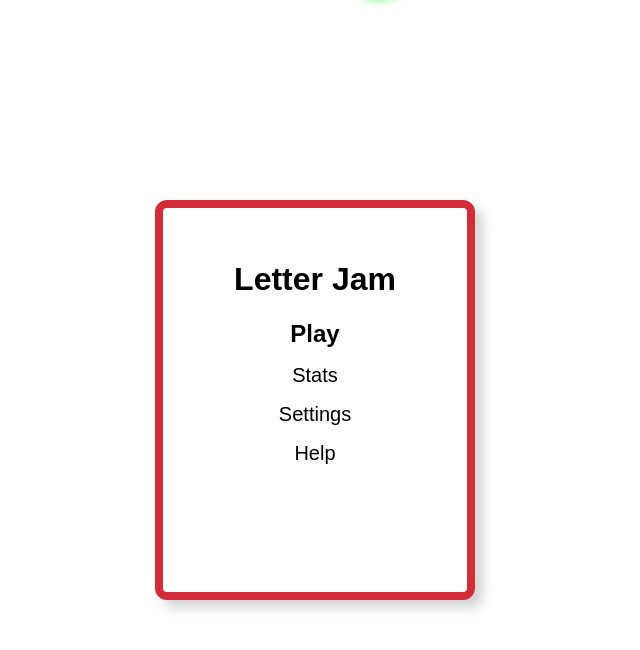
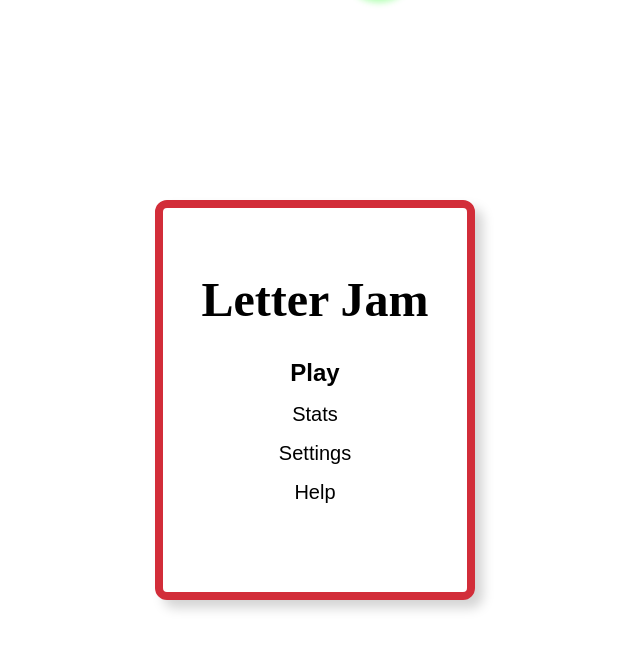
Before and after one commit to tristanjohnson849/letterjam, a React app: page / in a window 1280 px wide. Shown: the top 650 px of the page, without its empty margins (325-965 px from the left). Built offline with nearby package versions, Linux system fonts and the light colour scheme.

Commit message:
More styling

```diff
--- a/src/LandingMenu/MenuCard.tsx
+++ b/src/LandingMenu/MenuCard.tsx
@@ -27,15 +27,14 @@ const MenuCard: React.FC<{}> = () => {
         setBackCard(<BackCard flip={() => setFlipped(false)} />);
     }
     return (
+        <div className="fly-down" style={{ zIndex: 2 }}>
             <div className="pop-hover flip-container" style={{
-            zIndex: 2,
                 height: '400px',
                 width: '320px',
-            padding: 0
             }}>
                 <div className="flipper" style={{ transform: flipped ? 'rotateY(180deg)' : '' }}>
                     <div className="front" style={cardWrapperStyle}>
-                    <h1>Letter Jam</h1>
+                        <h1 style={{ fontFamily: 'Brush Script MT, cursive', fontSize: '48px'}}>Letter Jam</h1>
                         <MenuButton flip={flipToCard(NewGameCard)} style={{ fontSize: '24px', fontWeight: 'bold' }}>Play</MenuButton>
                         <MenuButton flip={flipToCard(StatsCard)}>Stats</MenuButton>
                         <MenuButton flip={flipToCard(SettingsCard)}>Settings</MenuButton>
@@ -44,6 +43,7 @@ const MenuCard: React.FC<{}> = () => {
 
                     <div className="back" style={cardWrapperStyle}>
                         {backCard}
+                    </div>
                 </div>
             </div>
         </div>
--- a/src/index.css
+++ b/src/index.css
@@ -4,6 +4,19 @@ html, body, #react-app {
     height: 100%;
     background: #fff;
     font-family: arial, verdana, sans-serif;
+}
+
+.fly-down {
+    animation: flying-down 600ms cubic-bezier(.25,.75,.2,1.2) forwards;
+}
+
+@keyframes flying-down {
+    from {
+        transform: translateY(-100vh)
+    }
+    to {
+        transform: translateY(0)
+    }
 }
 
 .pop-hover {
@@ -19,7 +32,7 @@ html, body, #react-app {
     height: 64px;
     width: 64px;
     border-radius: 50%;
-    transition: all 0.3s cubic-bezier(.25,.75,.5,1.6);
+    transition: all 300ms cubic-bezier(.25,.75,.5,1.6);
 }
 
 .drop:hover {
```
Lines whose indentation alone changed are shown as unchanged.
